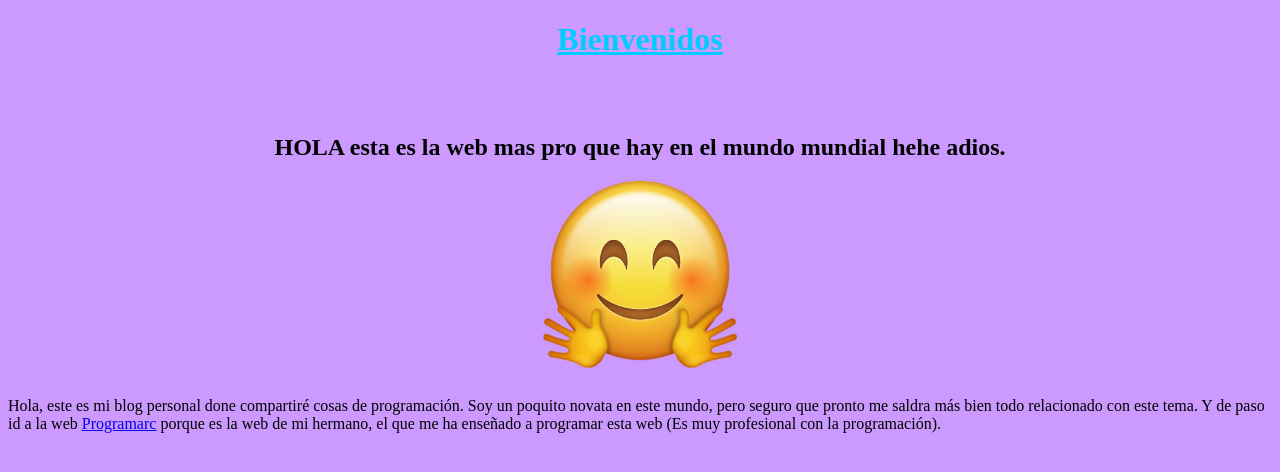
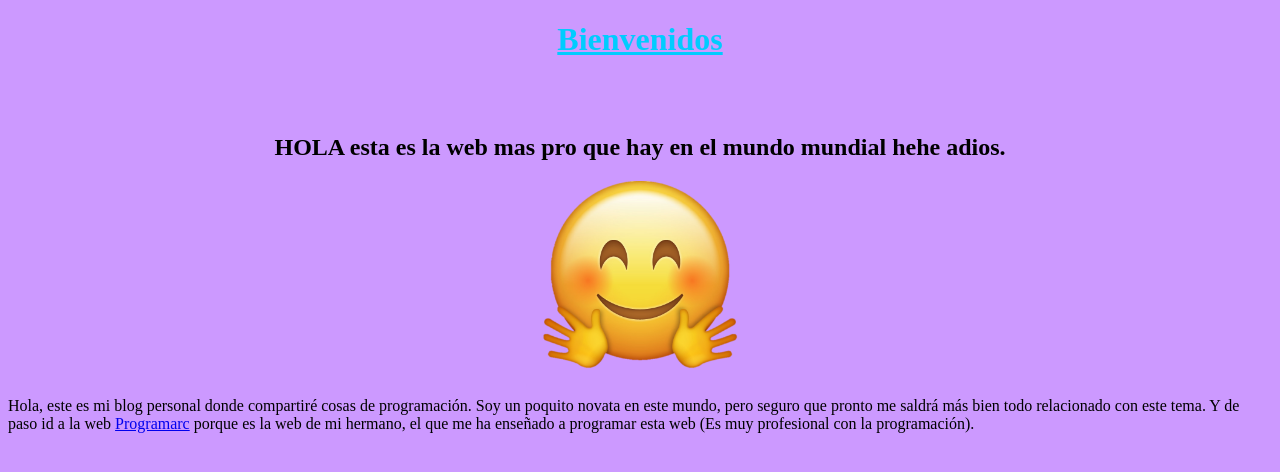
Before and after one commit to PrograMarc30/Deliascript, a plain HTML site: page index.html in a window 1280 px wide. Drawn offline with Linux system fonts and the light colour scheme.

Commit message:
Update index.html

```diff
--- a/index.html
+++ b/index.html
@@ -27,7 +27,7 @@
     <h1 ALIGN=CENTER style="color:rgb(0, 204, 255);"><u>Bienvenidos</u><br></h1>
     <h2 ALIGN=CENTER><br><br>HOLA esta es la web mas pro que hay en el mundo mundial hehe adios.</h2>
     <img ALIGN=CENTER src="images/imatgebenfeta.png" alt="hola">
-    <p>Hola, este es mi blog personal done compartiré cosas de programación. Soy un poquito novata en este mundo, pero seguro que pronto me saldra más bien todo relacionado con este tema. Y de paso id a la web <a href="http://programarc.tk">Programarc</a> porque es la web de mi hermano, el que me ha enseñado a programar esta web (Es muy profesional con la programación).</p>
+    <p>Hola, este es mi blog personal donde compartiré cosas de programación. Soy un poquito novata en este mundo, pero seguro que pronto me saldrá más bien todo relacionado con este tema. Y de paso id a la web <a href="http://programarc.tk">Programarc</a> porque es la web de mi hermano, el que me ha enseñado a programar esta web (Es muy profesional con la programación).</p>
 
 </body>
 </html>
```
